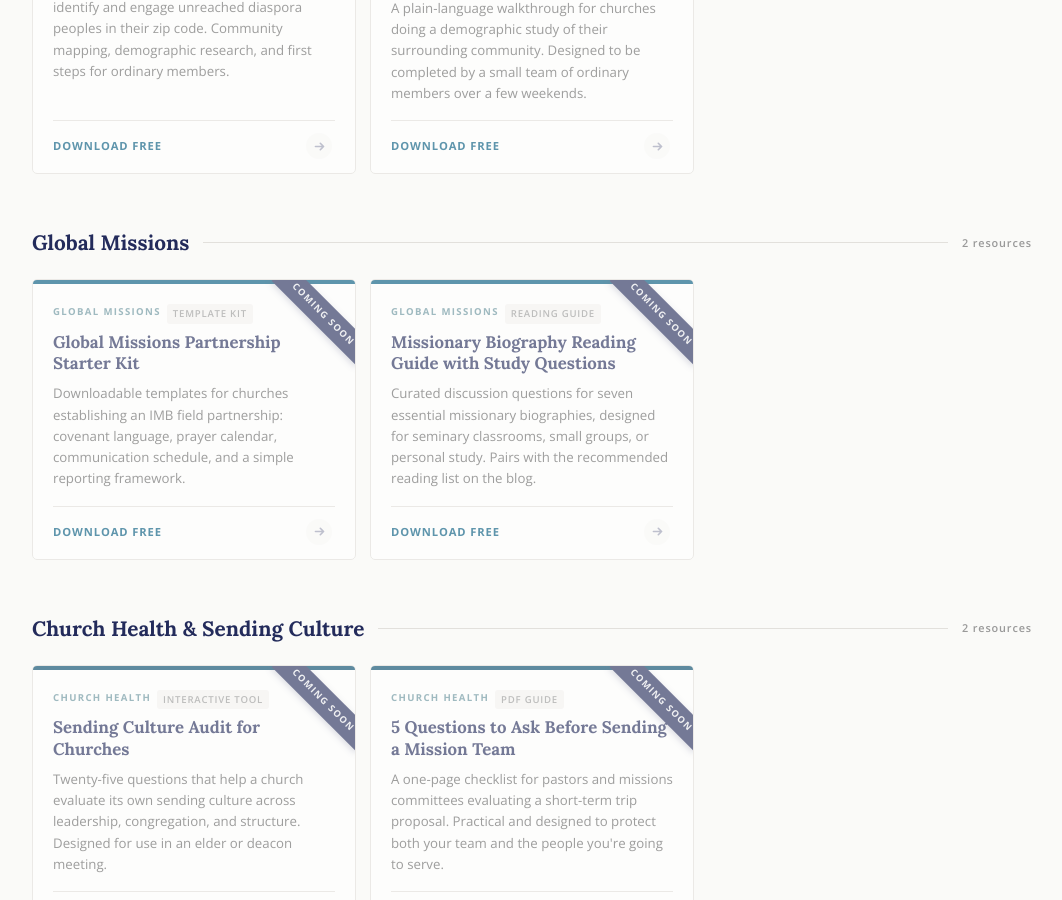
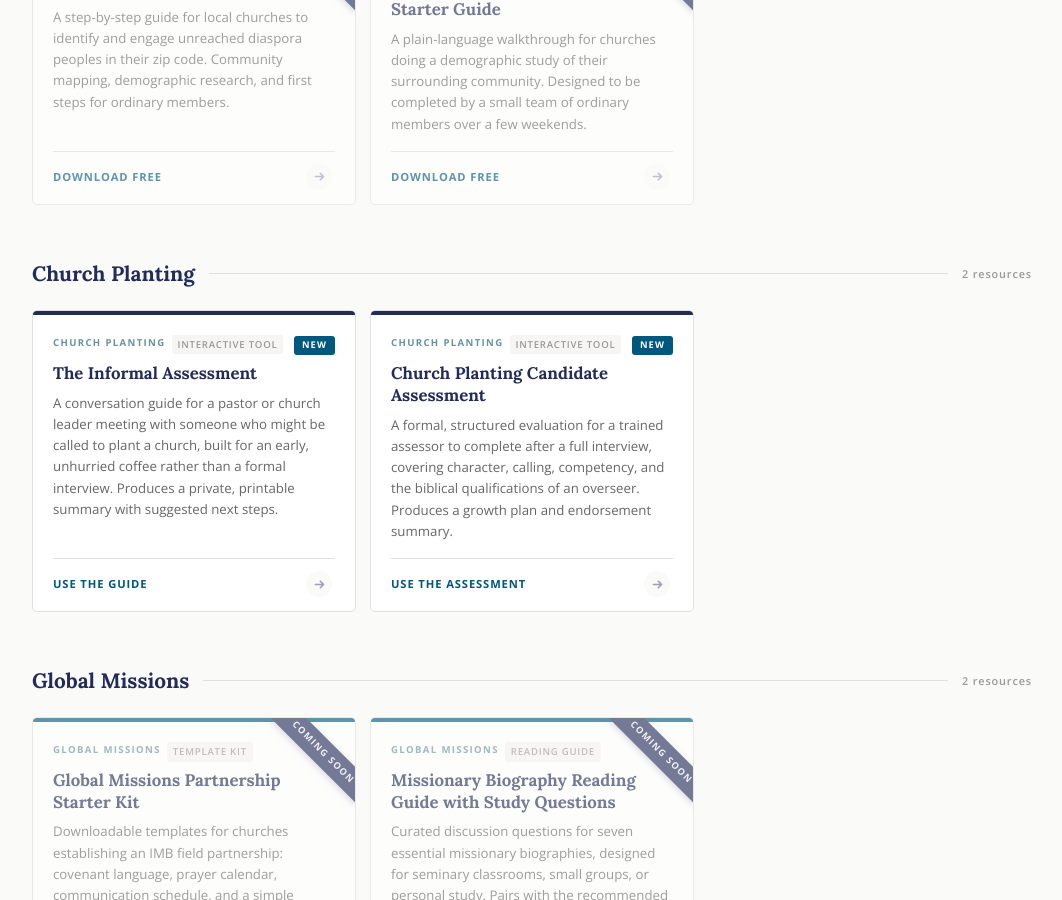
Before and after one commit to keelancook/keelancook.github.io, a Jekyll site: the page built from library/index.html, in a window 1280 px wide and 900 px high, scrolled down 907 px. Shown: the whole window, without its empty margins (108-1170 px from the left). Built offline with Jekyll 4.4.1, drawn with Linux system fonts in a browser that asks for light colours; some of the changed text lies outside the part shown.

Commit message:
Add files via upload

```diff
--- a/library/index.html
+++ b/library/index.html
@@ -767,9 +767,9 @@ a.resource-card:hover .card-arrow {
 <div class="hero">
   <div class="hero-ghost">C</div>
   <div class="hero-inner">
-    <p class="hero-eyebrow">keelancook.com / library</p>
+    <p class="hero-eyebrow">Resources for Church &amp; Missions</p>
     <h1 class="hero-title">The Library</h1>
-    <p class="hero-body">A collection of free tools, guides, and assessments for pastors and church leaders working on diaspora engagement, unreached peoples, and missions mobilization. Everything here is free to use and share.</p>
+    <p class="hero-body">A growing collection of tools, guides, and assessments for pastors and church leaders working on diaspora engagement, unreached peoples, and missions mobilization. If something here is useful to your church, pass it along.</p>
 
   </div>
 </div>
@@ -784,6 +784,7 @@ a.resource-card:hover .card-arrow {
     <span class="filter-label">Filter:</span>
     <button class="filter-btn active" onclick="filterCards(this, 'all')">All</button>
     <button class="filter-btn" onclick="filterCards(this, 'diaspora')">Diaspora Engagement</button>
+    <button class="filter-btn" onclick="filterCards(this, 'planting')">Church Planting</button>
     <button class="filter-btn" onclick="filterCards(this, 'missions')">Global Missions</button>
     <button class="filter-btn" onclick="filterCards(this, 'church')">Church Health</button>
     <button class="filter-btn" onclick="filterCards(this, 'tool')">Tools</button>
@@ -868,6 +869,64 @@ a.resource-card:hover .card-arrow {
         </div>
       </div>
     </div>
+
+  </div>
+
+
+  <!-- ── Church Planting ──────────────────────────────────────── -->
+  <div class="section-head">
+    <h2 class="section-title">Church Planting</h2>
+    <div class="section-rule"></div>
+    <span class="section-count">2 resources</span>
+  </div>
+
+  <div class="resource-grid">
+
+    <a href="/library/informal-assessment/" class="resource-card" data-cats="planting tool">
+      <div class="card-band band-4"></div>
+      <div class="card-body">
+        <div class="card-top">
+          <div class="card-tags">
+            <span class="card-type">Church Planting</span>
+            <span class="card-format">Interactive Tool</span>
+          </div>
+          <span class="new-badge">New</span>
+        </div>
+        <div class="card-title">The Informal Assessment</div>
+        <p class="card-desc">A conversation guide for a pastor or church leader meeting with someone who might be called to plant a church, built for an early, unhurried coffee rather than a formal interview. Produces a private, printable summary with suggested next steps.</p>
+        <div class="card-footer">
+          <span class="card-cta">Use the Guide</span>
+          <div class="card-arrow">
+            <svg width="13" height="13" viewBox="0 0 16 16" fill="none">
+              <path d="M3 8h10M9 4l4 4-4 4" stroke="#232B5B" stroke-width="2" stroke-linecap="round" stroke-linejoin="round"/>
+            </svg>
+          </div>
+        </div>
+      </div>
+    </a>
+
+    <a href="/library/planter-assessment/" class="resource-card" data-cats="planting tool">
+      <div class="card-band band-4"></div>
+      <div class="card-body">
+        <div class="card-top">
+          <div class="card-tags">
+            <span class="card-type">Church Planting</span>
+            <span class="card-format">Interactive Tool</span>
+          </div>
+          <span class="new-badge">New</span>
+        </div>
+        <div class="card-title">Church Planting Candidate Assessment</div>
+        <p class="card-desc">A formal, structured evaluation for a trained assessor to complete after a full interview, covering character, calling, competency, and the biblical qualifications of an overseer. Produces a growth plan and endorsement summary.</p>
+        <div class="card-footer">
+          <span class="card-cta">Use the Assessment</span>
+          <div class="card-arrow">
+            <svg width="13" height="13" viewBox="0 0 16 16" fill="none">
+              <path d="M3 8h10M9 4l4 4-4 4" stroke="#232B5B" stroke-width="2" stroke-linecap="round" stroke-linejoin="round"/>
+            </svg>
+          </div>
+        </div>
+      </div>
+    </a>
 
   </div>
 
```
Also changed, not shown: library/informal-assessment.html (+10 -10 lines), library/planter-assessment.html (+6 -6 lines).
